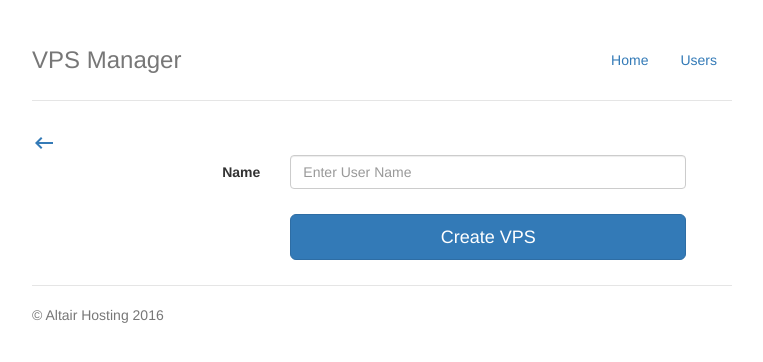
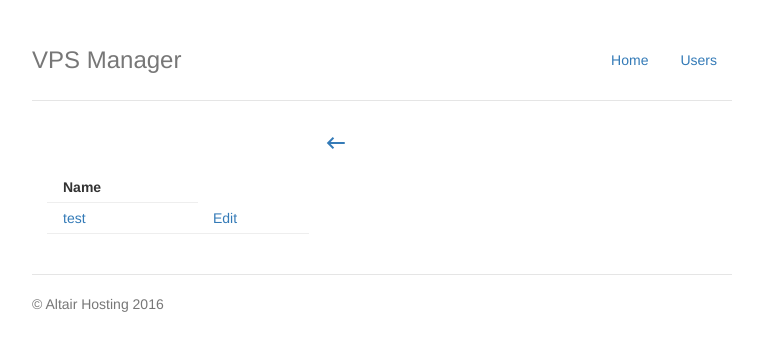
Before and after one commit to bhutton/vpsmanager-django, a Django app: page /user/ in a window 1280 px wide. Shown: the top 362 px of the page, without its empty margins (258-1021 px from the left). Run offline with Django 3.2, Linux system fonts and the light colour scheme; data comes from the database, SQL or seed files in the repository; both versions use the stored data as it was after the commit; some libraries are stand-ins or nearby versions.

Commit message:
Added view for listing users.

```diff
--- a/user/templates/listuser.html
+++ b/user/templates/listuser.html
@@ -3,25 +3,34 @@
 {% block content %}
 <a href="/"><i class="material-icons md-18">keyboard_backspace</i></a>
 
-<div class="container">
+<div class="col-md-5">
+    <div class="vpsDetails">
 
-    <form name="vps" method="POST" class="form-horizontal">
-        <div class="form-group row">
-            <label for="name" class="col-sm-4 control-label">Name</label>
-            <div class="col-sm-7">
-                <input class="form-control" name="item_name" id="id_item_name" placeholder="Enter User Name"
-                       required onchange="return validateVPSName()"/>
-                <p id="valName"></p></td>
-            </div>
-        </div>
+      <div class="row marketing">
 
-        <div class="form-group row">
-            <div class="col-sm-4"></div>
-            <div class="col-sm-7">
-                <input name="item_submit" class="btn btn-lg btn-primary btn-block" id="item_submit" type="submit"
-                       value="Create VPS">
-            </div>
-        </div>
-        {% csrf_token %}
-    </form>
+            {% if items %}
+            <table width="100%">
+                <thead>
+                    <tr class="title">
+                        <th width="150px">Name</th>
+                    </tr>
+                </thead>
+
+                <tbody>
+                    {% for line in items %}
+                    <tr class="list">
+                        <td class="list"><a href="/user/{{ line.id }}" id="{{ line.id }}">{{ line.username }}</a></td>
+                        <td class="list"><a href="/user/delete/{{ line.id }}">Edit</a></td>
+
+                    </tr>
+                    {% endfor %}
+                </tbody>
+            </table>
+            {% else %}
+            <div class="message">No machines have been created</div>
+            {% endif %}
+
+    </div>
+
+  </div>
 {% endblock %}
--- a/user/views.py
+++ b/user/views.py
@@ -10,7 +10,7 @@
     if request.method == 'POST':
         new_username = request.POST['username']
         new_password = request.POST['password']
-        item = User.objects.create(username=new_username, password=new_password)
+        User.objects.create(username=new_username, password=new_password)
         return redirect('/')
 
     return render(request, 'createuser.html')
@@ -24,4 +24,5 @@
     return render(request, 'viewuser.html')
 
 def list_user(request):
-    return render(request, 'listuser.html')
+    items = User.objects.all()
+    return render(request, 'listuser.html', {'items': items})
```
Also changed, not shown: tests/test_views.py (+14 -3 lines), user/models.py (+0 -23 lines), user/tests/test_user.py (+1 -0 lines), db.sqlite3.
